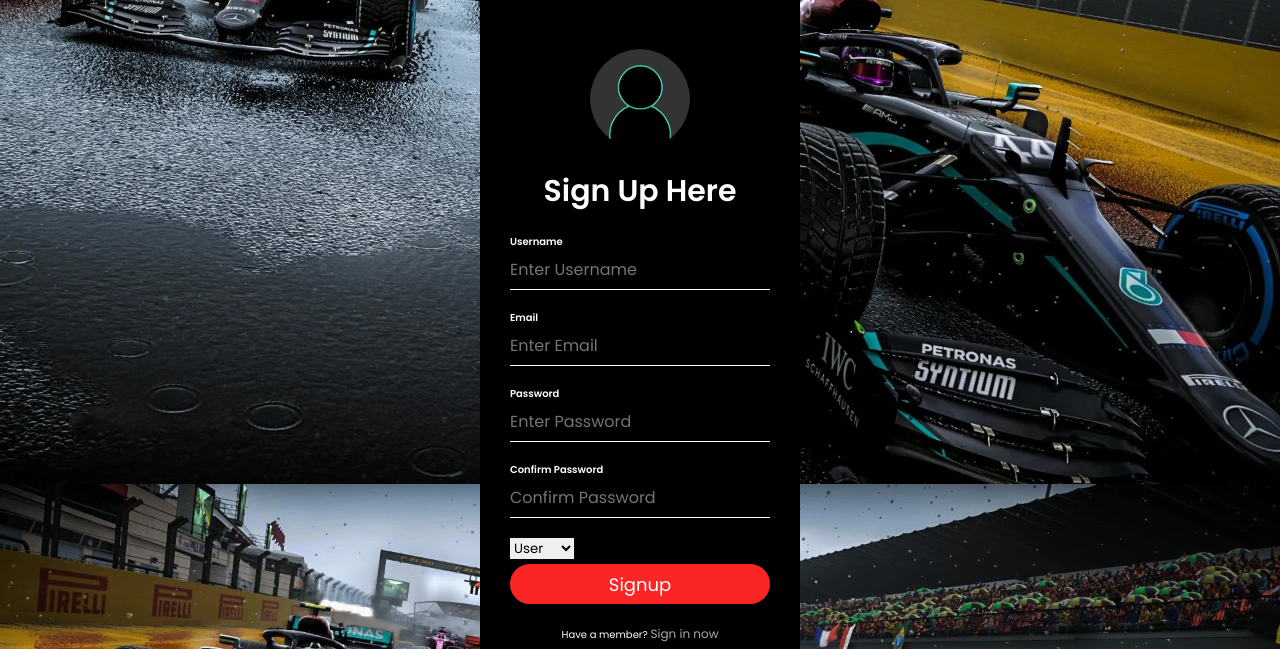
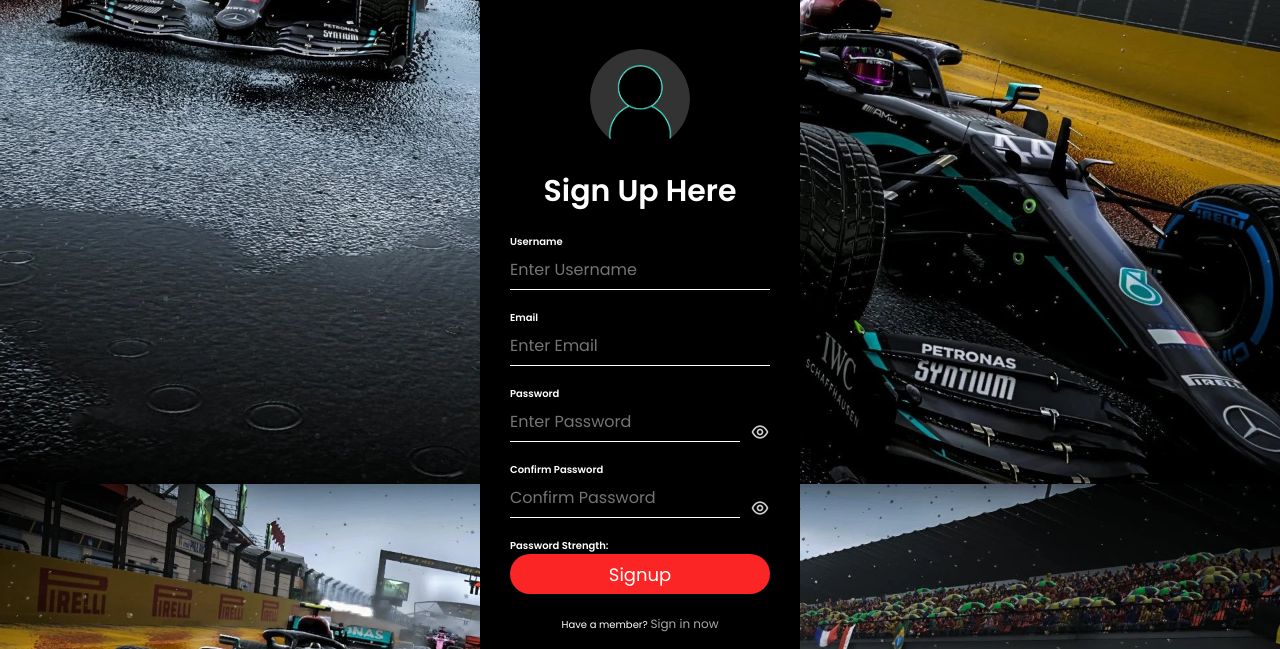
Before and after one commit to howchongxian/FYP-project, a PHP site: page /signup.php in a window 1280 px wide. Shown: the part 236-885 px from the top of the page. Run offline with PHP 8.4, Linux system fonts and the light colour scheme.

Commit message:
signup page complete

```diff
--- a/index/signup.php
+++ b/index/signup.php
@@ -6,29 +6,26 @@ if(isset($_POST["submit"]))
     $email = $_POST["email"];
     $password= $_POST["password"];
     $confirmpassword = $_POST["confirmpassword"];
-    $role = $_POST["role"];
 
     $duplicate = mysqli_query($connect,"SELECT * FROM user WHERE username='$username' OR email='$email'");
     if(mysqli_num_rows($duplicate) > 0){
-        echo
-        "<script> alert('Username or Email Has Already Taken');</script>";
+        echo "<script>alert('Username or Email Has Already Registered');</script>";
     }
     else{
         if($password == $confirmpassword){
             $query = "INSERT INTO user (username, email, password, role) VALUES ('$username', '$email', '$password', '$role')";
             mysqli_query($connect, $query);
-            echo
-            "<script> alert('Registration Successful');</script>";
-
+            echo "<script>alert('Registration Successful');</script>";
+            // Redirect to home page after 2 seconds
+            echo "<script>setTimeout(function(){ window.location.href = 'home.php'; }, 1000);</script>";
         }
         else{
-            echo
-            "<script> alert('Password Does Not Match!');</script>";
+            echo "<script>alert('Password Does Not Match!');</script>";
         }
     }
 }
+?>
 
-?>
 <!DOCTYPE html>
 <html lang="en">
 
@@ -66,13 +63,23 @@ if(isset($_POST["submit"]))
             <p>Email</p>
             <input type="email" name="email" id="email" placeholder="Enter Email" required>
             <p>Password</p>
+        <div class="password-container">
             <input type="password" name="password" id="password" placeholder="Enter Password" required>
+            <span class="toggle-password" onclick="togglePasswordVisibility('password')">
+                <i class="uil uil-eye"></i>
+            </span>
+        </div>
         <p>Confirm Password</p>
+        <div class="password-container">
             <input type="password" name="confirmpassword" id="confirmpassword" placeholder="Confirm Password" required>
-            <select name="role" style="margin-bottom:5px;">
-                <option value="user">User</option>
-                <option value="admin">Admin</option>
-            </select>
+            <span class="toggle-password" onclick="togglePasswordVisibility('confirmpassword')">
+                <i class="uil uil-eye"></i>
+            </span>
+        </div>
+        <div class="password-strength">
+            <p>Password Strength:</p>
+            <span id="password-strength"></span>
+        </div>
             <input type="submit" value="Signup" name="submit">
             <div class="signup">
             <span class="text">Have a member?
@@ -211,6 +218,27 @@ input[type="password"] {
     font-size: 16px;
 }
 
+.password-container {
+    position: relative;
+}
+
+.password-container input[type="password"] {
+    width: calc(100% - 30px); /* Adjusted width to accommodate icon */
+}
+
+.toggle-password {
+    position: absolute;
+    top: 50%;
+    right: 0;
+    transform: translateY(-50%);
+    cursor: pointer;
+}
+
+.toggle-password i {
+    font-size: 20px;
+    color: #ccc; /* Adjust icon color as needed */
+}
+
 .loginbox input[type="email"],
 input[type="password"] {
     border: none;
@@ -264,80 +292,18 @@ h1 {
 
     <script>
 
-        function myFunction() {
-            var passwordInput = document.getElementById("createPw");
+    function togglePasswordVisibility(fieldId) {
+    var passwordInput = document.getElementById(fieldId);
+    var toggleIcon = passwordInput.nextElementSibling.querySelector("i");
     if (passwordInput.type === "password") {
         passwordInput.type = "text";
+        toggleIcon.classList.remove("uil-eye");
+        toggleIcon.classList.add("uil-eye-slash");
     } else {
         passwordInput.type = "password";
+        toggleIcon.classList.remove("uil-eye-slash");
+        toggleIcon.classList.add("uil-eye");
     }
-        }
-
-        // Password strength checker
-        var passwordInput = document.getElementById('createPw');
-        var passwordStrengthText = document.querySelector('.password-strength');
-
-        passwordInput.addEventListener('input', function() {
-            var password = passwordInput.value;
-            var strength = checkPasswordStrength(password);
-            updatePasswordStrengthText(strength);
-        });
-
-        // Function to check password strength
-        function checkPasswordStrength(password) {
-            var strength = 0;
-
-            // Check the length of the password
-            if (password.length >= 8) {
-                strength += 1;
-            }
-
-            // Check if the password contains uppercase letters
-            if (/[A-Z]/.test(password)) {
-                strength += 1;
-            }
-
-            // Check if the password contains lowercase letters
-            if (/[a-z]/.test(password)) {
-                strength += 1;
-            }
-
-            // Check if the password contains numbers
-            if (/[0-9]/.test(password)) {
-                strength += 1;
-            }
-
-            // Check if the password contains special characters
-            if (/[!@#$%^&*()_+\-=[\]{};':"\\|,.<>/?]/.test(password)) {
-                strength += 1;
-            }
-
-            return strength;
-        }
-
-        // Function to update the password strength text
-        function updatePasswordStrengthText(strength) {
-            var text = '';
-            var colorClass = '';
-
-            switch (strength) {
-                case 0:
-                    text = 'Weak';
-                    colorClass = 'weak';
-                    break;
-                case 1:
-                case 2:
-                    text = 'Medium';
-                    colorClass = 'medium';
-                    break;
-                default:
-                    text = 'Strong';
-                    colorClass = 'strong';
-                    break;
-            }
-
-            passwordStrengthText.textContent = text;
-            passwordStrengthText.className = 'password-strength ' + colorClass;
 }
 
         // Create account button click event
@@ -385,6 +351,65 @@ h1 {
             event.preventDefault();
             window.location.href = "login.html";
         });
+
+
+        function checkPasswordStrength(password) {
+            var strength = 0;
+
+            // If password length is greater than or equal to 6, increment strength
+            if (password.length >= 6) {
+                strength++;
+            }
+
+            // If password contains both lower and uppercase characters, increment strength
+            if (password.match(/([a-z].*[A-Z])|([A-Z].*[a-z])/)) {
+                strength++;
+            }
+
+            // If password contains numbers and other characters, increment strength
+            if (password.match(/([a-zA-Z])/) && password.match(/([0-9])/)) {
+                strength++;
+            }
+
+            // If password contains special characters, increment strength
+            if (password.match(/([!,%,&,@,#,$,^,*,?,_,~])/)) {
+                strength++;
+            }
+
+            return strength;
+        }
+
+        function updatePasswordStrengthIndicator() {
+            var password = document.getElementById('password').value;
+            var strength = checkPasswordStrength(password);
+            var indicator = document.getElementById('password-strength');
+
+            // Update password strength indicator based on strength level
+            switch (strength) {
+                case 0:
+                case 1:
+                    indicator.innerHTML = 'Very Weak';
+                    break;
+                case 2:
+                    indicator.innerHTML = 'Weak';
+                    break;
+                case 3:
+                    indicator.innerHTML = 'Fair';
+                    break;
+                case 4:
+                    indicator.innerHTML = 'Good';
+                    break;
+                case 5:
+                    indicator.innerHTML = 'Strong';
+                    break;
+                default:
+                    break;
+            }
+        }
+
+        // Add event listener to password input to update strength indicator on input change
+        var passwordInput = document.getElementById('password');
+        passwordInput.addEventListener('input', updatePasswordStrengthIndicator);
     </script>
 
 
```
Lines whose indentation alone changed are shown as unchanged.
